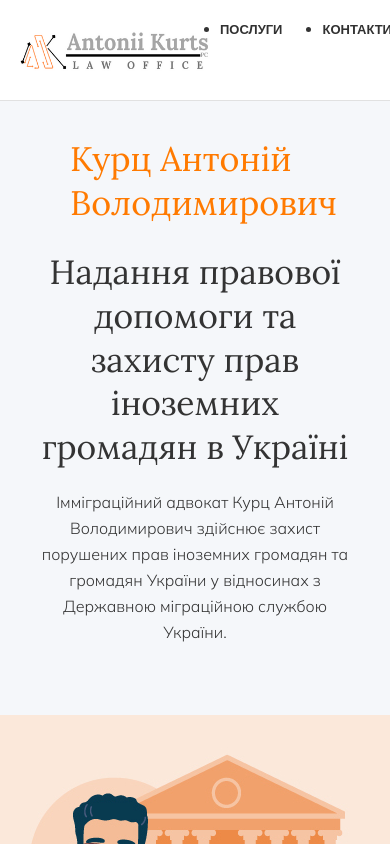
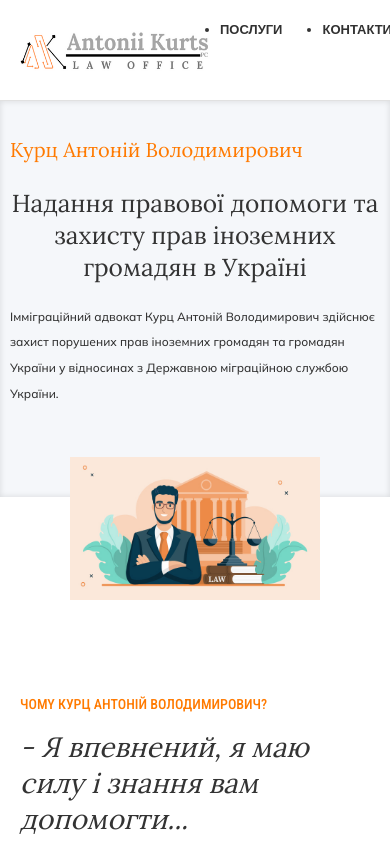
Before and after one commit to IraMira333/next-lawyer, a Next.js app: page / in a window 390 px wide. Built offline with nearby package versions, Linux system fonts and the light colour scheme.

Commit message:
Changed styles mobile first

```diff
--- a/src/app/globals.css
+++ b/src/app/globals.css
@@ -30,7 +30,9 @@ body {
   max-width: 100vw;
   overflow-x: hidden;
   height: 100%;
-  font-family: var(--font-poppins);
+  font-family: var(--font-mulish);
+  font-size: 11.9px;
+  font-weight: 400;
 }
 
 body {
@@ -43,6 +45,10 @@ a {
   text-decoration: none;
 }
 
+button {
+  cursor: pointer;
+}
+
 @media (prefers-color-scheme: dark) {
   html {
     color-scheme: dark;
--- a/src/components/Home/Home.module.scss
+++ b/src/components/Home/Home.module.scss
@@ -1,57 +1,105 @@
 .accentBG {
   background-color: var(--accent-bgcolor);
+  padding: 36px 10px 90px 10px;
+  box-shadow: rgba(0, 0, 0, 0.12) 0px 0px 6px 0px inset;
 
-  padding: 36px 30px 190px 30px;
+  //   padding: 36px 30px 190px 30px;
 }
 
 .spanTitleHome {
   color: var(--accent-text-color);
-  font-size: 34px;
+  font-size: 20px;
   font-weight: 400;
   display: block;
   text-align: start;
-  margin-left: 40px;
+
   margin-bottom: 25px;
+  //   font-size: 34px;
+  //   margin-left: 40px;
 }
 .homeTitleH1 {
   font-family: var(--font-lora);
-  font-size: 33.6px;
+  font-size: 24.5px;
   line-height: 1.3;
-  font-weight: 300;
+  font-weight: 400;
   margin-bottom: 20px;
   text-align: center;
+  //   font-size: 33.6px;
+  //   font-weight: 300;
 }
 
 .homeP1 {
-  font-family: var(--font-mulish);
-  font-size: 16px;
-  font-weight: 300;
-  line-height: 1.625;
+  line-height: 2.18;
 
-  text-align: center;
+  text-align: left;
+  //   line-height: 1.625;
 }
 .firstImage {
-  margin-top: -120px;
+  margin-top: -40px;
+  //   margin-top: -120px;
 }
-.displayFlex {
-  display: flex;
-  gap: 10px;
+.secondSection {
+  padding: 70px 20px 60px 20px;
+  //   padding: 100px 10px 60px 10px;
 }
+// .displayFlex {
+//   display: flex;
+//   justify-content: center;
+//   gap: 10px;
+//   margin-bottom: 60px;
+// }
 .divWhy {
-  width: 384px;
+  max-width: 384px;
 }
 .titleWhy {
   font-family: var(--font-robotoCond);
-  font-size: 24px;
+  font-size: 14px;
   font-weight: 500;
   line-height: 1.3;
   color: var(--accent-text-color);
-  margin-bottom: 10px;
+  margin-bottom: 15px;
   margin-top: 25px;
+  //   font-size: 24px;
 }
 .titleBecause {
   font-family: var(--font-lora);
   font-style: italic;
-  font-size: 36px;
+  font-size: 28px;
   font-weight: 400;
+  margin-bottom: 20px;
+  //   font-size: 36px;
 }
+
+.aboutMeHomeDiv {
+  margin-top: 20px;
+  margin-bottom: 20px;
+  font-size: 16px;
+  font-weight: 300;
+  line-height: 2.125;
+}
+.buttonBio {
+  font-family: var(--font-mulish);
+  background-color: var(--accent-text-color);
+
+  border-radius: 10px;
+  padding: 12px 80px;
+  border-style: none;
+  font-size: 14px;
+  line-height: 1.43;
+  transition: all 500ms ease-out;
+
+  &:hover {
+    background-color: var(--accent-bgcolor);
+    color: var(--accent-text-color);
+    box-shadow: 2px 2px 2px rgb(255, 122, 0);
+  }
+}
+
+.titleThirdSection {
+  color: var(--accent-text-color);
+  font-family: var(--font-robotoCond);
+  font-size: 16px;
+  font-weight: 500;
+  text-align: center;
+  margin-bottom: 20px;
+}
--- a/src/components/Home/Home.tsx
+++ b/src/components/Home/Home.tsx
@@ -23,20 +23,15 @@ const HomePart = () => {
       <Image
         src="/choosing-career-types-of-lawyers.jpg"
         alt="Lawyer Photo"
-        width={700}
-        height={400}
+        width={250}
+        height={143}
+        // width={700}
+        // height={400}
         className={styles.firstImage}
       />
 
-      <section>
+      <section className={styles.secondSection}>
         <div className={styles.displayFlex}>
-          <Image
-            src="/ak-second-photo.jpeg"
-            alt="Lawyer Photo"
-            width={426}
-            height={284}
-            className={styles.secondImage}
-          />
           <div className={styles.divWhy}>
             <h2 className={styles.titleWhy}>
               ЧOMY КУРЦ АНТОНІЙ ВОЛОДИМИРОВИЧ?
@@ -45,22 +40,37 @@ const HomePart = () => {
               - Я впевнений, я маю силу і знання вам допомогти...
             </h3>
           </div>
+          <Image
+            src="/ak-second-photo.jpeg"
+            alt="Lawyer Photo"
+            width={213}
+            height={142}
+            // width={426}
+            // height={284}
+            className={styles.secondImage}
+          />
         </div>
+        <div className={styles.aboutMeHomeDiv}>
           <p>
             Практикою у сфері міграційного права займаюсь більше п’ятнадцяти
             років. За цей час я досконало вивчив склад мислення, поведінку та
-          стиль роботи посадових та службових осіб міграційної служби України та
-          працівників інших правоохоронних органів України.
+            стиль роботи посадових та службових осіб міграційної служби України
+            та працівників інших правоохоронних органів України.
           </p>
           <p>
             Нажаль, порушення законодавства, корупційні діяння, зневажливе
-          ставлення до прав і свобод громадян трапляються повсякчасно. Іноземці
-          відчувають себе безпомічними та розгубленими перед свавіллям
-          посадовців. На цей час я вже не можу спокійно дивитись на цей жах.
+            ставлення до прав і свобод громадян трапляються повсякчасно.
+            Іноземці відчувають себе безпомічними та розгубленими перед
+            свавіллям посадовців. На цей час я вже не можу спокійно дивитись на
+            цей жах.
           </p>
+        </div>
+        <button className={styles.buttonBio}>Біографія</button>
       </section>
-      <section>
-        <h2>КОМУ Я НАДАЮ ПРАВОВУ ДОПОМОГУ </h2>
+      <section className={styles.accentBG}>
+        <h2 className={styles.titleThirdSection}>
+          КОМУ Я НАДАЮ ПРАВОВУ ДОПОМОГУ{" "}
+        </h2>
         <ul>
           <li>
             <h4>
```
Lines whose indentation alone changed are shown as unchanged.
